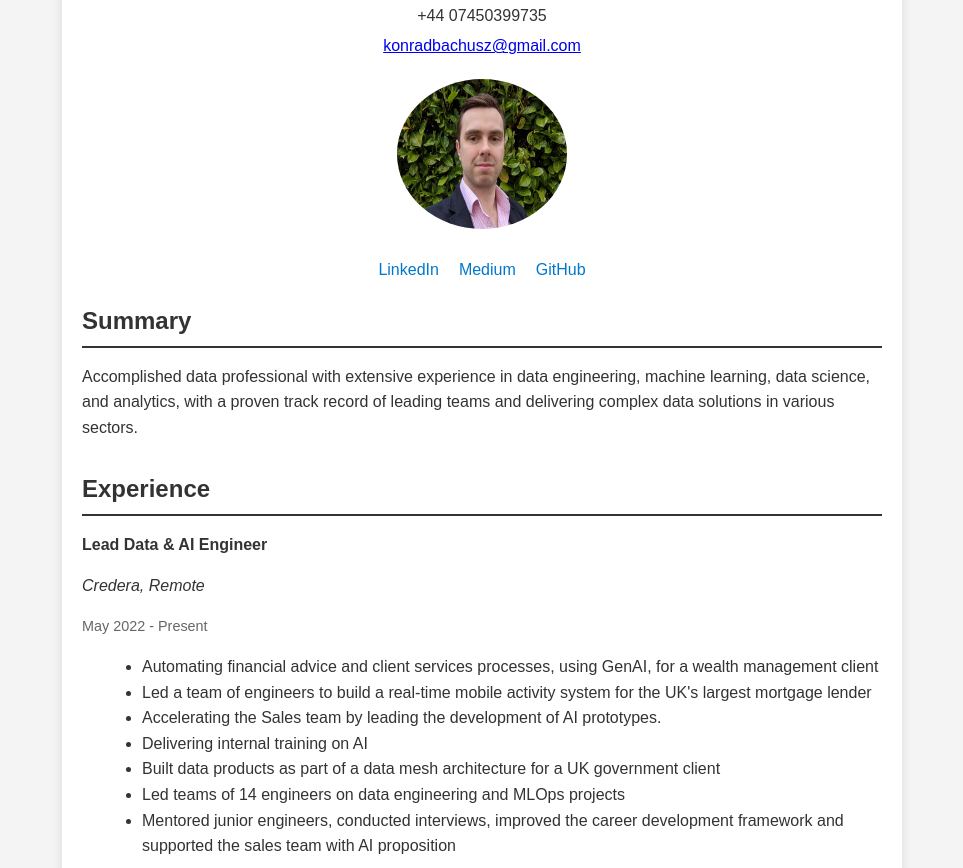
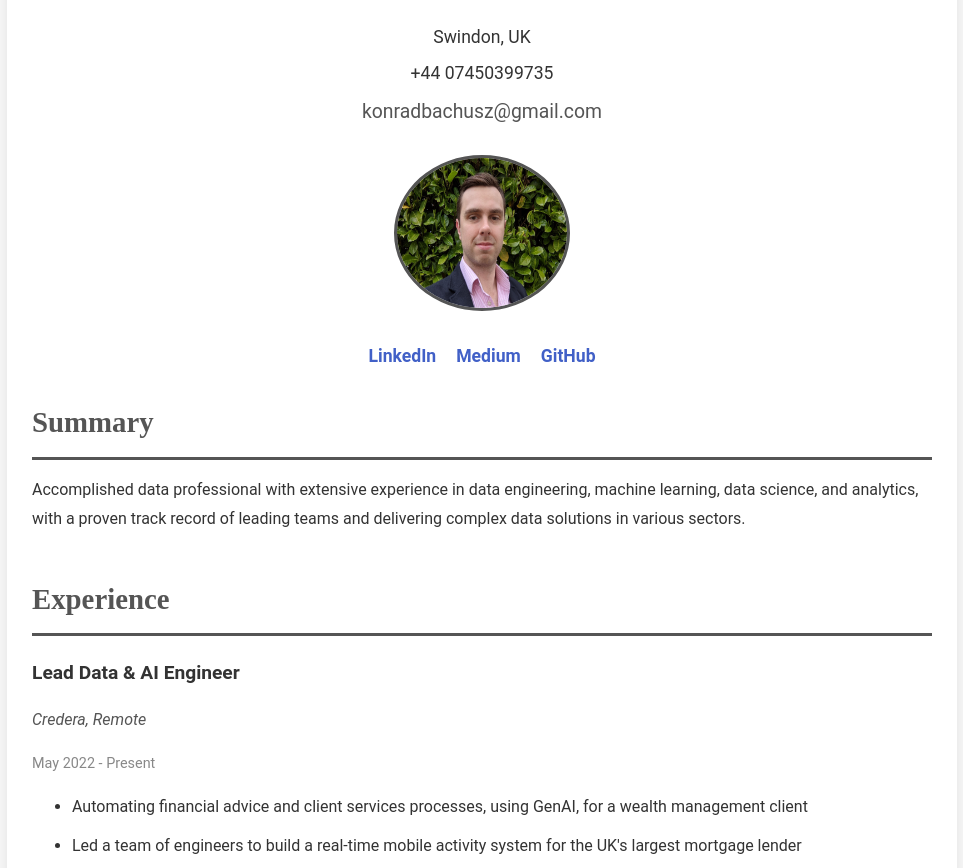
Before and after one commit to konradbachusz/konrad_bachusz_portfolio, a plain HTML site: page cv.html in a window 1280 px wide. Shown: the part 186-1054 px from the top of the page, without its empty margins (158-1121 px from the left). Drawn offline with Linux system fonts and the light colour scheme.

Commit message:
Added CSS to CV

```diff
--- a/cv.html
+++ b/cv.html
@@ -9,78 +9,107 @@
     <title>Konrad Bachusz - CV</title>
     <style>
         body {
-            font-family: Arial, sans-serif;
+            font-family: 'Roboto', Arial, sans-serif;
             margin: 0;
             padding: 0;
-            background-color: #f4f4f4;
+            background-color: #f9f9f9;
             color: #333;
-            line-height: 1.6;
+            line-height: 1.8;
         }
 
         .container {
-            max-width: 800px;
-            margin: 20px auto;
-            padding: 20px;
+            max-width: 900px;
+            margin: 30px auto;
+            padding: 25px;
             background-color: #fff;
-            box-shadow: 0 0 10px rgba(0, 0, 0, 0.1);
+            box-shadow: 0 4px 15px rgba(0, 0, 0, 0.1);
+            border-radius: 8px;
         }
 
         h1, h2, h3 {
-            color: #333;
+            color: #222;
+            font-family: 'Roboto Slab', serif;
         }
 
         h1 {
             text-align: center;
-            margin-bottom: 20px;
+            margin-bottom: 25px;
+            font-size: 2.5em;
         }
 
         .contact-info {
             text-align: center;
-            margin-bottom: 20px;
+            margin-bottom: 25px;
         }
 
-        .contact-info p {
+        .contact-info p, .contact-info a {
             margin: 5px 0;
+            font-size: 1.1em;
+        }
+
+        .contact-info a {
+            color: #555;
+            text-decoration: none;
+        }
+
+        .contact-info a:hover {
+            text-decoration: underline;
         }
 
         .section {
-            margin-bottom: 30px;
+            margin-bottom: 40px;
         }
 
         .section-title {
-            border-bottom: 2px solid #333;
-            padding-bottom: 5px;
-            margin-bottom: 10px;
+            font-size: 1.8em;
+            border-bottom: 3px solid #555;
+            padding-bottom: 8px;
+            margin-bottom: 15px;
+            color: #555;
+        }
+
+        .experience-item {
+            margin-bottom: 20px;
         }
 
         .job-title {
             font-weight: bold;
+            font-size: 1.2em;
+            margin-bottom: 5px;
         }
 
         .company {
             font-style: italic;
+            color: #555;
         }
 
         .date {
             font-size: 0.9em;
-            color: #666;
+            color: #888;
         }
 
         ul {
             list-style-type: disc;
             margin-left: 20px;
+            padding-left: 20px;
+        }
+
+        ul li {
+            margin-bottom: 10px;
         }
 
         .external-links {
             display: flex;
             justify-content: center;
             gap: 20px;
-            margin-bottom: 20px;
+            margin-bottom: 25px;
         }
 
         .external-links a {
             text-decoration: none;
-            color: #0077cc;
+            color: #4160c7;
+            font-weight: bold;
+            font-size: 1.1em;
         }
 
         .external-links a:hover {
@@ -88,9 +117,27 @@
         }
 
         .tech-stack {
-            font-family: monospace;
-            font-size: 0.9em;
+            font-family: 'Courier New', monospace;
+            font-size: 0.95em;
+            color: #444;
+            background-color: #f4f4f4;
+            padding: 10px;
+            border-radius: 5px;
+            margin-top: 10px;
+        }
+
+        img {
+            border-radius: 50%;
+            border: 3px solid #555;
+        }
+
+        a {
             color: #555;
+            text-decoration: none;
+        }
+
+        a:hover {
+            text-decoration: underline;
         }
     </style>
 </head>
@@ -232,3 +279,5 @@
             <h2 class="section-title">Education</h2>
             <ul>
                 <li>BSc (Hons) Economics, Finance and International Business with Industrial Placement, Oxford Brookes University, 2016</li>
+</body>
+</html>
```
